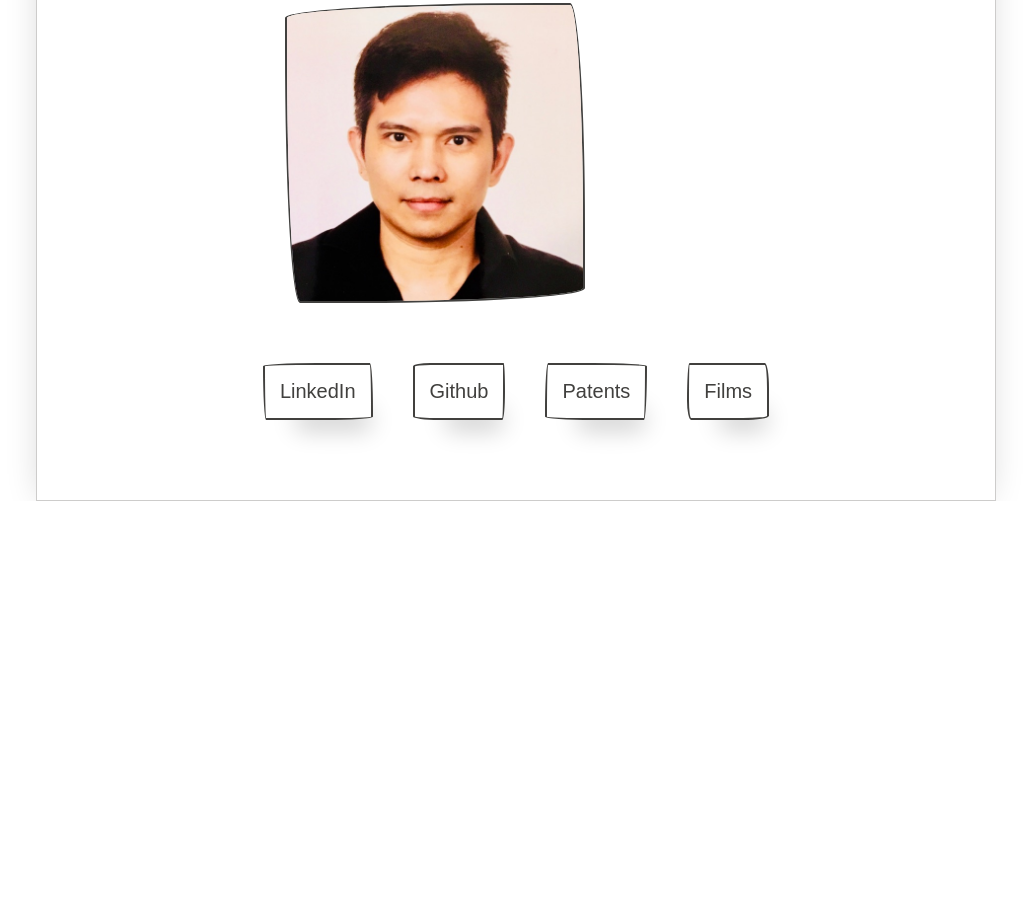
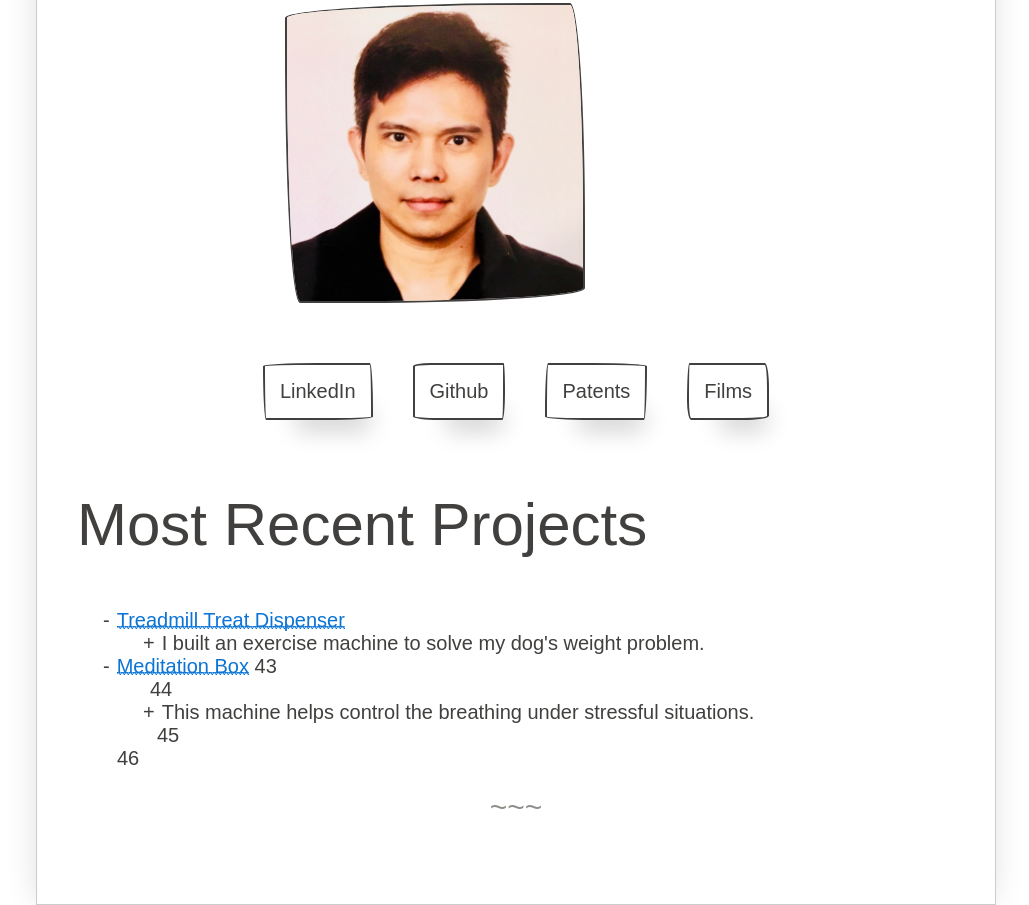
Before and after one commit to ivanbueno/ivanbueno.github.io, a plain HTML site: page index.html in a window 1280 px wide. Shown: the part 343-1248 px from the top of the page, without its empty margins (124-1153 px from the left). Before the commit the page ends 844 px from the top, so only its background shows below. Drawn offline with nearby package versions, Linux system fonts and the light colour scheme; a web font is replaced by a local one.

```diff
--- a/index.html
+++ b/index.html
@@ -36,6 +36,21 @@
         <a class="paper-btn margin" href="https://patents.justia.com/inventor/ivan-bueno">Patents</a>
         <a href="https://www.imdb.com/name/nm6235506/" class="paper-btn margin">Films</a>
       </div>
+      <div class="section">
+        <h2>Most Recent Projects</h2>
+        <ul>
+            <li><a href="https://www.youtube.com/watch?v=R_ajK7C1dOk">Treadmill Treat Dispenser</a>
+                <ul>
+                    <li>I built an exercise machine to solve my dog's weight problem.</li>
+                </ul>
+            </li>
+            <li><a href="https://www.youtube.com/watch?v=3vSmeeRSwv0">Meditation Box</a>
+ 43                 <ul>
+     44                <li>This machine helps control the breathing under stressful situations.</li>
+ 45                 </ul>
+ 46         </li>
+        </ul>
+      </div>
     </div>
   </body>
 </html>
```
